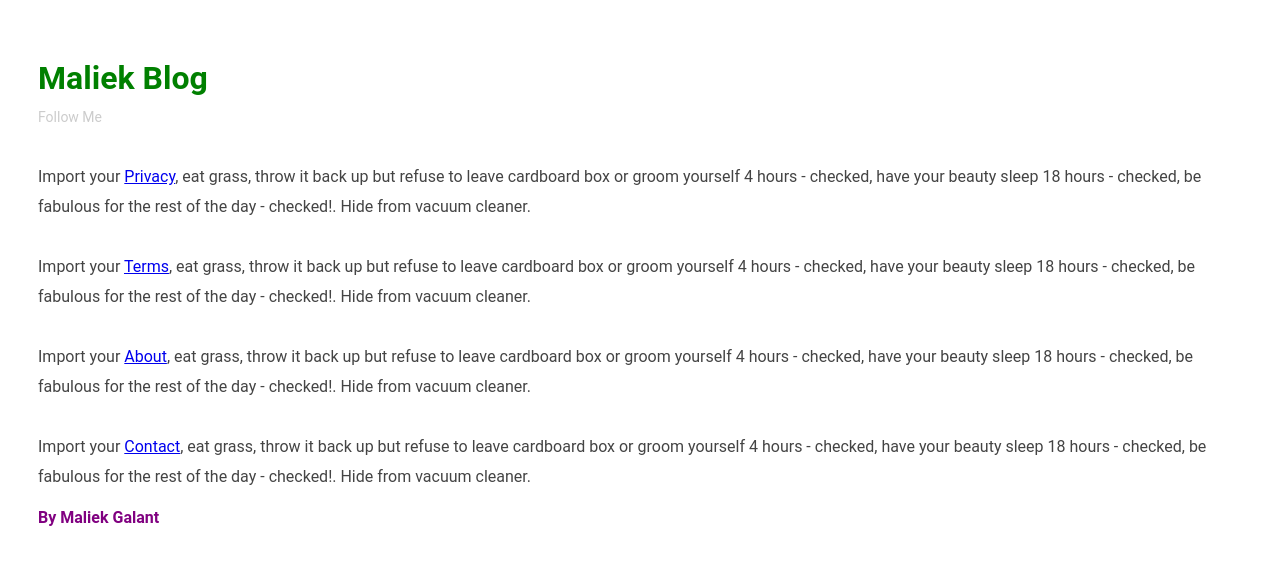
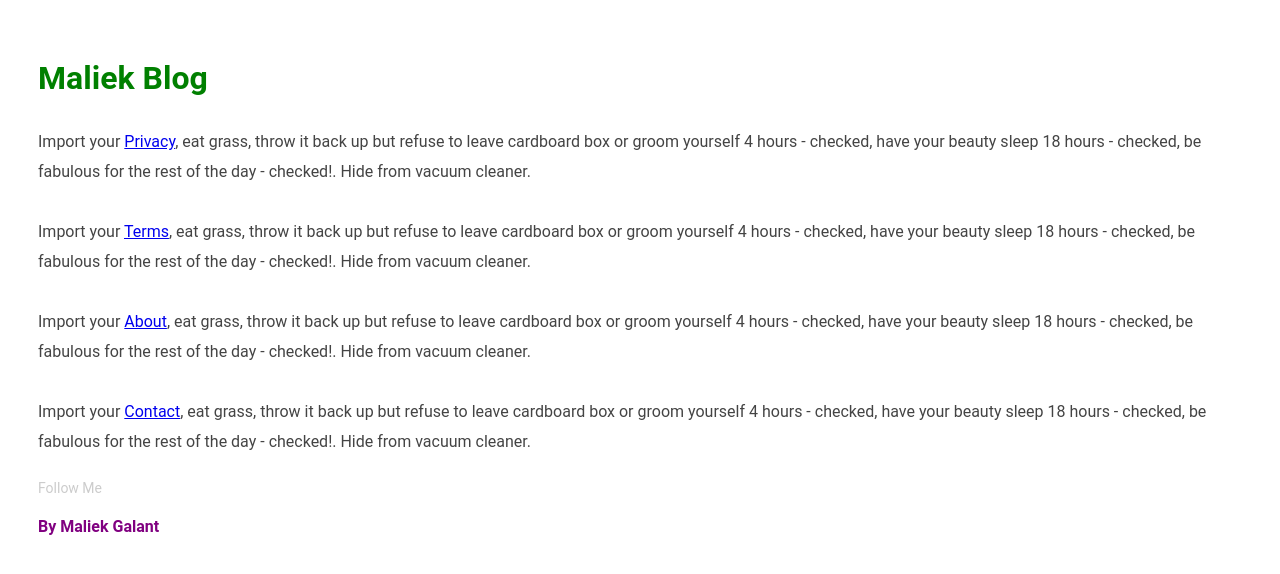
Before and after one commit to Maliek2/FireLess, a Next.js app: page / in a window 1280 px wide. Shown: the top 574 px of the page. Built offline with nearby package versions, Linux system fonts and the light colour scheme.

Commit message:
Update index.tsx

```diff
--- a/pages/index.tsx
+++ b/pages/index.tsx
@@ -16,7 +16,7 @@ export default function IndexPage() {
       <title>The Maliek Blog</title>
       </Head>
       <h1>Maliek Blog</h1>
-      <p className="caption">Follow Me</p>
+
 
       <p>
         Import your <a href={isAmp ? '/privacy?amp=1' : '/privacy'}>Privacy</a>,
@@ -52,7 +52,7 @@ export default function IndexPage() {
         be fabulous for the rest of the day - checked!. Hide from vacuum
         cleaner.
       </p>
-
+      <p className="caption">Follow Me</p>
       <Byline author="Maliek Galant" />
 
       <style jsx>{`
```
